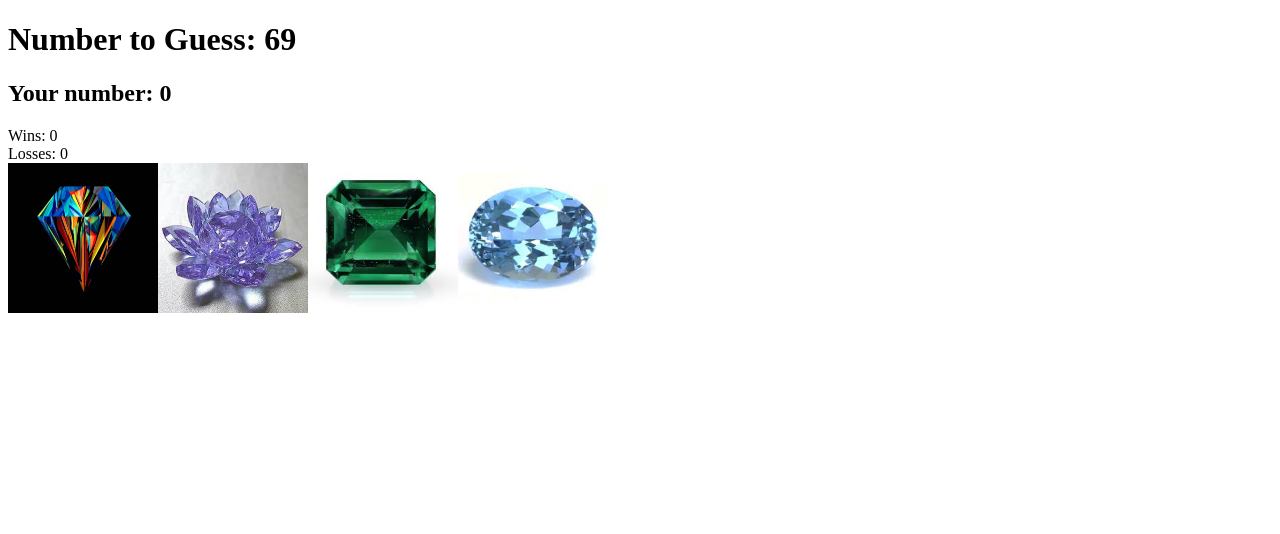
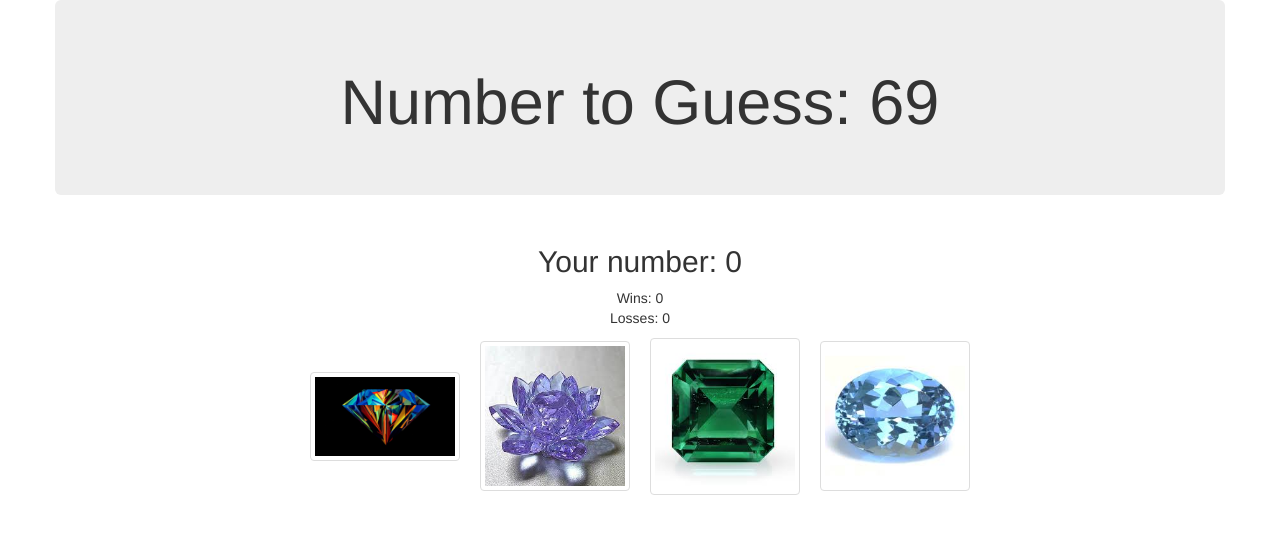
Before and after one commit to nlimbach/Week-4-Game, a plain HTML site: page index.html in a window 1280 px wide. Drawn offline with nearby package versions, Linux system fonts and the light colour scheme.

Commit message:
Logic works currently updating CSS

```diff
--- a/assets/css/style.css
+++ b/assets/css/style.css
@@ -0,0 +1,9 @@
+
+body {
+    font-family: Algerian;
+}
+.crystal-image {
+            width: 150px;
+            height: 150px;
+            margin: 10px;
+        }
--- a/assets/javascript/game.js
+++ b/assets/javascript/game.js
@@ -0,0 +1,97 @@
+$(document).ready(function() {
+
+    var winElement = $("<div>");
+    var lossElement = $("<div>");
+    var wins = 0;
+    var losses = 0;
+    var imageChry = "";
+    var randomNumber ="";
+    var counter = 0;
+    var numberToGuess = Math.floor(Math.random() * 120) + 19;
+    winElement.text("Wins: " + wins);
+    lossElement.text("Losses: " + losses);
+
+
+    $("#score").append(winElement);
+    $("#score").append(lossElement);
+    $("#number-to-guess").text(numberToGuess);
+    $("#userNumber").text(counter);
+    var imageCrystal = "";
+    var randomNumber = "";
+    //display each image and assign a random number between 1 and 12
+
+
+
+    initalizeGame();
+
+    var crystalValue ="";
+
+    $(".crystal-image").on("click", function() {
+
+        crystalValue = ($(this).attr("data-crystalvalue"));
+        crystalValue = parseInt(crystalValue);
+        counter = counter + crystalValue;
+        $("#userNumber").text(counter);
+
+
+
+        setTimeout(function (){
+
+            if (counter === numberToGuess){
+                wins++;
+                resetGame();
+
+            }
+            else if (counter > numberToGuess){
+                losses++;
+                resetGame();
+            }
+
+            winElement.text("Wins: " + wins);
+            lossElement.text("Losses: " + losses);
+        }, 3900);
+    })
+
+
+
+
+
+    function initalizeGame(){
+
+        for (var i = 1; i < 5; i++) {
+
+            imageCrystal = $("<img>");
+            randomNumber = Math.floor(Math.random() * 12) + 1;
+
+            imageCrystal.addClass("crystal-image img-thumbnail");
+            imageCrystal.addClass("crystal-im" + i);
+            imageCrystal.attr("src", "assets/images/crystal" + i + ".jpg");
+
+            imageCrystal.attr("data-crystalvalue", randomNumber);
+
+            // Lastly, each crystal image (with all it classes and attributes) will get added to the page.
+            $("#crystals").append(imageCrystal);
+        }
+    }
+
+    function resetGame(){
+        counter = 0;
+        numberToGuess = Math.floor(Math.random() * 120) + 19;
+        $("#userNumber").text(counter);
+        $("#number-to-guess").text(numberToGuess);
+        for (var i = 1; i < 5; i++) {
+
+            imageChry = $(".crystal-im" + i);
+            randomNumber = Math.floor(Math.random() * 12) + 1;
+
+
+            imageChry.attr("data-crystalvalue", randomNumber);
+
+            // Lastly, each crystal image (with all it classes and attributes) will get added to the page.
+            $("#crystals").append(imageCrystal);
+        }
+
+
+    }
+
+})
--- a/index.html
+++ b/index.html
@@ -3,130 +3,38 @@
 <head>
     <title>simple crystal game</title>
 
-    <style type="text/css">
+    <link rel="stylesheet" type = "text/css" href="assets/css/style.css">
 
-        .crystal-image {
-            width: 150px;
-            height: 150px;
-        }
-    </style>
 
+
+    <link rel="stylesheet" href="https://maxcdn.bootstrapcdn.com/bootstrap/3.3.6/css/bootstrap.min.css">
+    <link href="https://fonts.googleapis.com/css?family=Satisfy" rel="stylesheet">
 </head>
 <body>
+    <div class = "container">
+        <div class ="row">
+            <div class = "jumbotron">
+            <h1 class ="text-center">Number to Guess: <span id="number-to-guess"></span></h1>
+            </div>
+        </div>
+    </div>
 
-<h1>Number to Guess: <span id="number-to-guess"></span></h1>
-<h2> Your number:  <span id="userNumber"></span></h2>
-<div id="score">
+    <h2 class ="text-center"> Your number:  <span id="userNumber"></span></h2>
+    <div class ="text-center" id="score">
 
     </div>
     <!-- Note that this div is now empty. We will fill it dynamically -->
-<div id="crystals">
+    <div  class ="text-center" id="crystals">
+
     </div>
 
     <!-- JAVASCRIPT  -->
     <!-- ========================================= -->
     <script type="text/javascript" src="https://cdnjs.cloudflare.com/ajax/libs/jquery/3.2.1/jquery.min.js"></script>
 
-<script type="text/javascript">
-
-    //set up initial number for the user to guess
-    $(document).ready(function() {
-
-        var winElement = $("<div>");
-        var lossElement = $("<div>");
-        var wins = 0;
-        var losses = 0;
-        var imageChry = "";
-        var randomNumber ="";
-        var counter = 0;
-        var numberToGuess = Math.floor(Math.random() * 120) + 19;
-        winElement.text("Wins: " + wins);
-        lossElement.text("Losses: " + losses);
+    <script type="text/javascript" src ="assets/javascript/game.js">
 
 
-        $("#score").append(winElement);
-        $("#score").append(lossElement);
-        $("#number-to-guess").text(numberToGuess);
-        $("#userNumber").text(counter);
-        var imageCrystal = "";
-        var randomNumber = "";
-        //display each image and assign a random number between 1 and 12
-
-
-
-        initalizeGame();
-
-        var crystalValue ="";
-
-        $(".crystal-image").on("click", function() {
-
-            crystalValue = ($(this).attr("data-crystalvalue"));
-            crystalValue = parseInt(crystalValue);
-            counter = counter + crystalValue;
-            $("#userNumber").text(counter);
-
-
-
-            setTimeout(function (){
-
-                if (counter === numberToGuess){
-                    wins++;
-                    resetGame();
-
-                }
-                else if (counter > numberToGuess){
-                    losses++;
-                    resetGame();
-                }
-
-                winElement.text("Wins: " + wins);
-                lossElement.text("Losses: " + losses);
-            }, 3900);
-        })
-
-
-
-
-
- function initalizeGame(){
-
-     for (var i = 1; i < 5; i++) {
-
-         imageCrystal = $("<img>");
-         randomNumber = Math.floor(Math.random() * 12) + 1;
-
-         imageCrystal.addClass("crystal-image");
-         imageCrystal.addClass("crystal-im" + i);
-         imageCrystal.attr("src", "assets/images/crystal" + i + ".jpg");
-
-         imageCrystal.attr("data-crystalvalue", randomNumber);
-
-         // Lastly, each crystal image (with all it classes and attributes) will get added to the page.
-         $("#crystals").append(imageCrystal);
-     }
- }
-
- function resetGame(){
-    counter = 0;
-    numberToGuess = Math.floor(Math.random() * 120) + 19;
-     $("#userNumber").text(counter);
-     $("#number-to-guess").text(numberToGuess);
-     for (var i = 1; i < 5; i++) {
-
-         imageChry = $(".crystal-im" + i);
-         randomNumber = Math.floor(Math.random() * 12) + 1;
-
-
-         imageChry.attr("data-crystalvalue", randomNumber);
-
-         // Lastly, each crystal image (with all it classes and attributes) will get added to the page.
-         $("#crystals").append(imageCrystal);
-     }
-
-
- }
-
-    })
 
     </script>
 </body>
```
Lines whose indentation alone changed are shown as unchanged.
